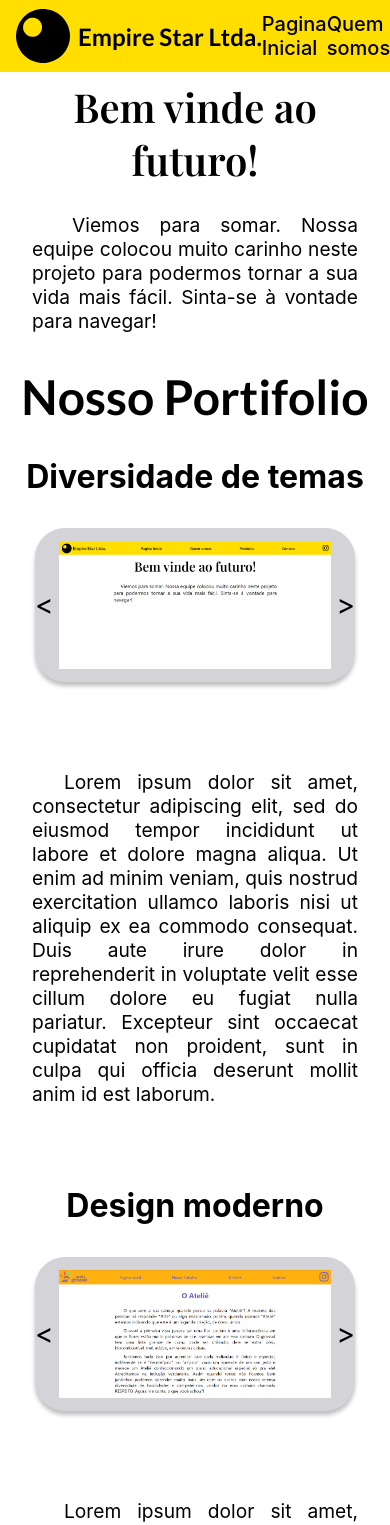
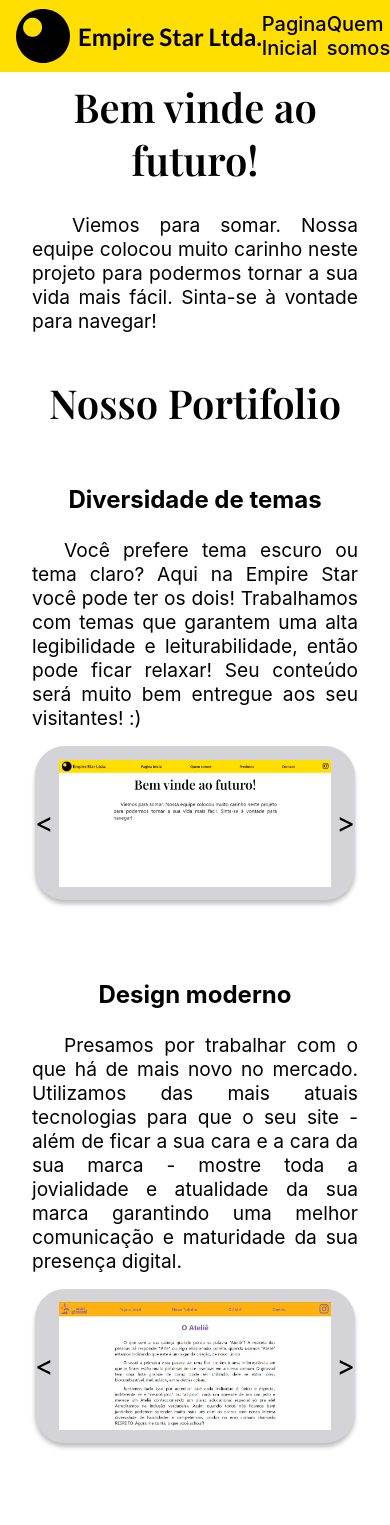
Before and after one commit to empirestarltda/landingpage, a React (Create React App) app in the folder es_landingpage/: page / in a window 390 px wide. Shown: the top 1525 px of the page. Built offline with nearby package versions, Linux system fonts and the light colour scheme.

Commit message:
Ajustar responsividade

```diff
--- a/es_landingpage/src/components/Conteudo/index.tsx
+++ b/es_landingpage/src/components/Conteudo/index.tsx
@@ -65,13 +65,15 @@ export function Conteudo({tema, nome_da_pagina }:ConteudoProps){
                 <div id="texto">
                     <p>Viemos para somar. Nossa equipe colocou muito carinho neste projeto para podermos tornar a sua vida mais fácil. Sinta-se à vontade para navegar!</p>
                 </div>
-                <h2>Nosso Portifolio</h2>
-                <h3>Diversidade de temas</h3>
-                <Mural imgArray={temaArray} lado='esq'>Lorem ipsum dolor sit amet, consectetur adipiscing elit, sed do eiusmod tempor incididunt ut labore et dolore magna aliqua. Ut enim ad minim veniam, quis nostrud exercitation ullamco laboris nisi ut aliquip ex ea commodo consequat. Duis aute irure dolor in reprehenderit in voluptate velit esse cillum dolore eu fugiat nulla pariatur. Excepteur sint occaecat cupidatat non proident, sunt in culpa qui officia deserunt mollit anim id est laborum.</Mural>
-                <h3>Design moderno</h3>
-                <Mural imgArray={designArray} lado='dir'>Lorem ipsum dolor sit amet, consectetur adipiscing elit, sed do eiusmod tempor incididunt ut labore et dolore magna aliqua. Ut enim ad minim veniam, quis nostrud exercitation ullamco laboris nisi ut aliquip ex ea commodo consequat. Duis aute irure dolor in reprehenderit in voluptate velit esse cillum dolore eu fugiat nulla pariatur. Excepteur sint occaecat cupidatat non proident, sunt in culpa qui officia deserunt mollit anim id est laborum.</Mural>
-                <h3>Responsividade acima de tudo</h3>
-                <Mural imgArray={responsividadeArray} lado='esq'>Nossos sites são facilmente adaptáveis a qualquer tela, garantindo a melhor experiência para os seus visitantes e usuários</Mural>
+                <h1>Nosso Portifolio</h1>
+                <div id="grupoMural">
+                    <Mural titulo="Diversidade de temas" imgArray={temaArray} lado='esq'>Você prefere tema escuro ou tema claro? Aqui na Empire Star você pode ter os dois! Trabalhamos com temas que garantem uma alta legibilidade e leiturabilidade, então pode ficar relaxar! Seu conteúdo será muito bem entregue aos seu visitantes! :)</Mural>
+
+                    <Mural titulo="Design moderno"imgArray={designArray} lado='dir'>Presamos por trabalhar com o que há de mais novo no mercado. Utilizamos das mais atuais tecnologias para que o seu site - além de ficar a sua cara e a cara da sua marca - mostre toda a jovialidade e atualidade da sua marca garantindo uma melhor comunicação e maturidade da sua presença digital.</Mural>
+
+                    <Mural titulo="Responsividade acima de tudo"imgArray={responsividadeArray} lado='esq'>Nossos sites são facilmente adaptáveis a qualquer tela, garantindo a melhor experiência para os seus visitantes e usuários. Seja desktop, tablet ou smartphone, a interface estará preparada para mostrar sempre o melhor que o seu negócio pode oferecer!</Mural>
+                </div>
+
             </>
             :
             nome_da_pagina === 'quem_somos'?
--- a/es_landingpage/src/components/Conteudo/styles.ts
+++ b/es_landingpage/src/components/Conteudo/styles.ts
@@ -21,13 +21,11 @@ export const Container = styled.section<ConteudoProps> `
             text-align: center;
         }
     }
-    h2{
-        font-size: 3.0rem;
-        margin: 0;
-        padding: 0;
-    }
     h3{
         font-size: 2.0rem;
+        @media (max-width: 820px) {
+            font-size: 1.5rem;
+        }
     }
     #texto{
         display: flex;
@@ -108,10 +106,19 @@ export const Container = styled.section<ConteudoProps> `
         justify-content: center;
         align-items: center;
         @media (max-width: 820px){
+            display: flex;
+            flex-direction: column;
+            justify-content: center;
+        }
+    }
+    #grupoMural{
         display: flex;
         flex-direction: column;
-        justify-content: center;
+        width: 100%;
+        align-items: center;
+        margin-bottom: 5rem;
+        @media (max-width: 820px){
+            margin-top: 1.5rem;
+        }
     }
-    }
-
 `
--- a/es_landingpage/src/components/Mural/styles.ts
+++ b/es_landingpage/src/components/Mural/styles.ts
@@ -21,6 +21,7 @@ export const Container = styled.div<MuralProps> `
         width: fit-content;
         justify-content: center;
         border-radius: 30px;
+        color: var(--secundary-color);
         cursor: pointer;
         &:hover{
             background-color: rgba(0, 0, 0, 0.2);
@@ -28,10 +29,14 @@ export const Container = styled.div<MuralProps> `
     }
     #exemplo{
         display: flex;
+        min-height: 100%;
         flex-direction: column;
         text-align: center;
         font-size: 1.75rem;
-
+        align-self: self-end;
+        @media (max-width: 820px) {
+            align-self: unset;
+            }
         span{
             margin-bottom: 0.5rem;
         }
@@ -65,11 +70,15 @@ export const Container = styled.div<MuralProps> `
         @media (max-width: 820px) {
             font-size: 1.2rem;
             margin: 0 2rem 1rem 2rem;
+            h3{
+                text-indent: 0;
+                text-align: center;
+            }
         }
     }
     @media (max-width: 820px){
         display: flex;
-        flex-direction: column;
+        flex-direction: column-reverse;
         width: 100%;
         align-items: center;
     }
```
